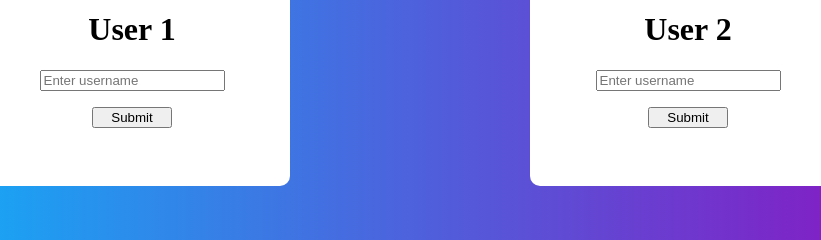
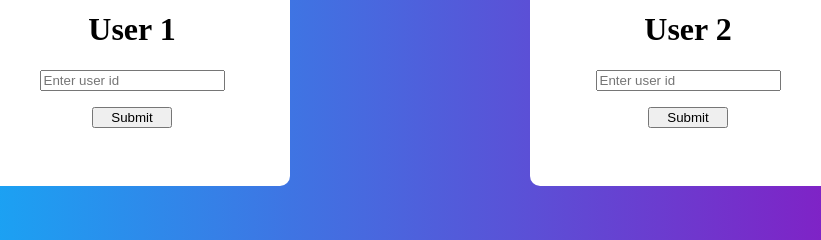
Before and after one commit to Shameer-R/Spotify-Soulmates, a plain HTML site: page src/index.html in a window 1280 px wide. Shown: the part 204-444 px from the top of the page, 230-1051 px from the left. Drawn offline with Linux system fonts and the light colour scheme.

Commit message:
Replace input placeholder with 'user id'

```diff
--- a/src/index.html
+++ b/src/index.html
@@ -10,12 +10,12 @@
         <div class="center-section">
             <div class="user-1-section">
                 <h1>User 1</h1>
-                <input placeholder="Enter username">
+                <input placeholder="Enter user id">
                 <button type="submit">Submit</button>
             </div>
             <div class="user-2-section">
                 <h1>User 2</h1>
-                <input placeholder="Enter username">
+                <input placeholder="Enter user id">
                 <button type="submit">Submit</button>
             </div>
         </div>
```
